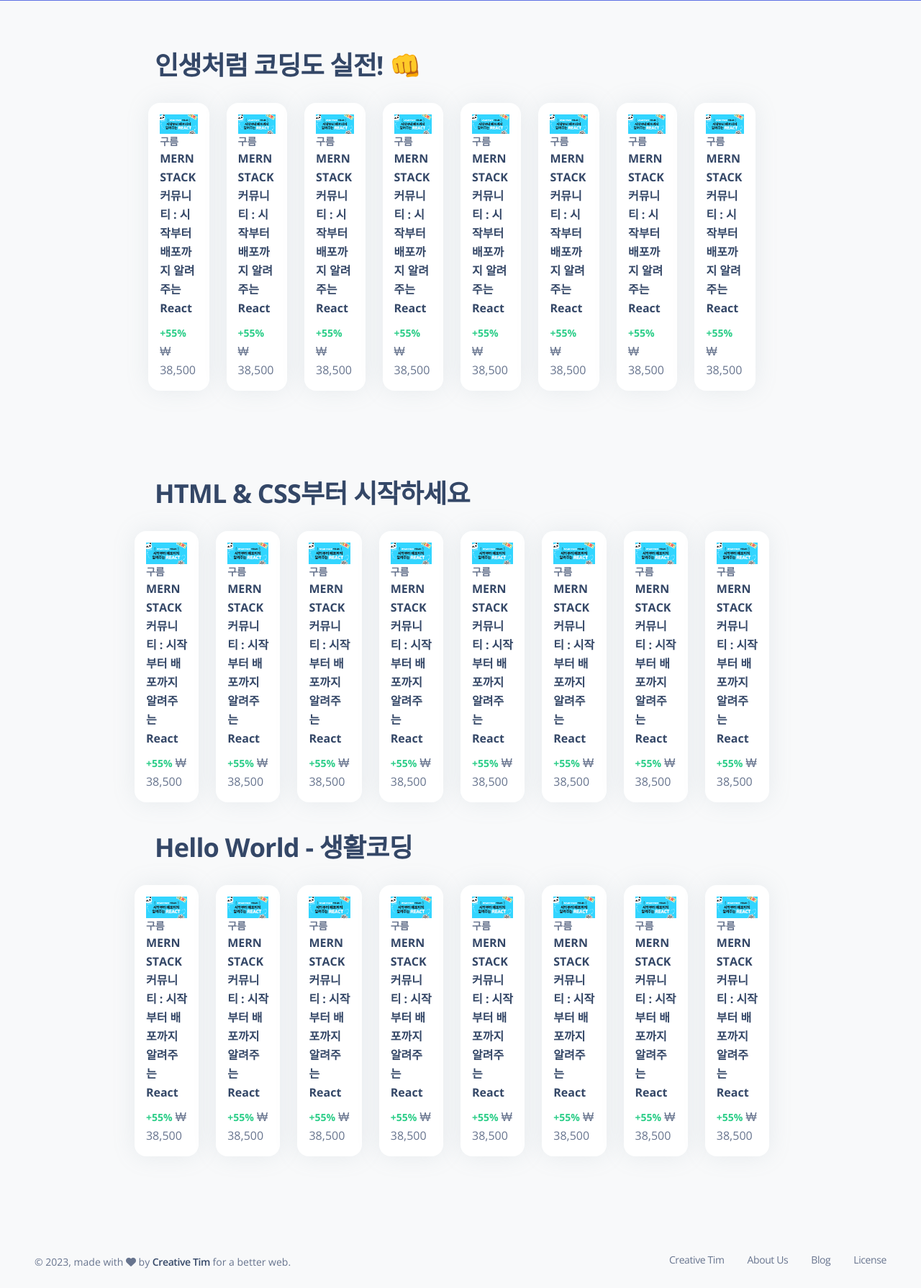
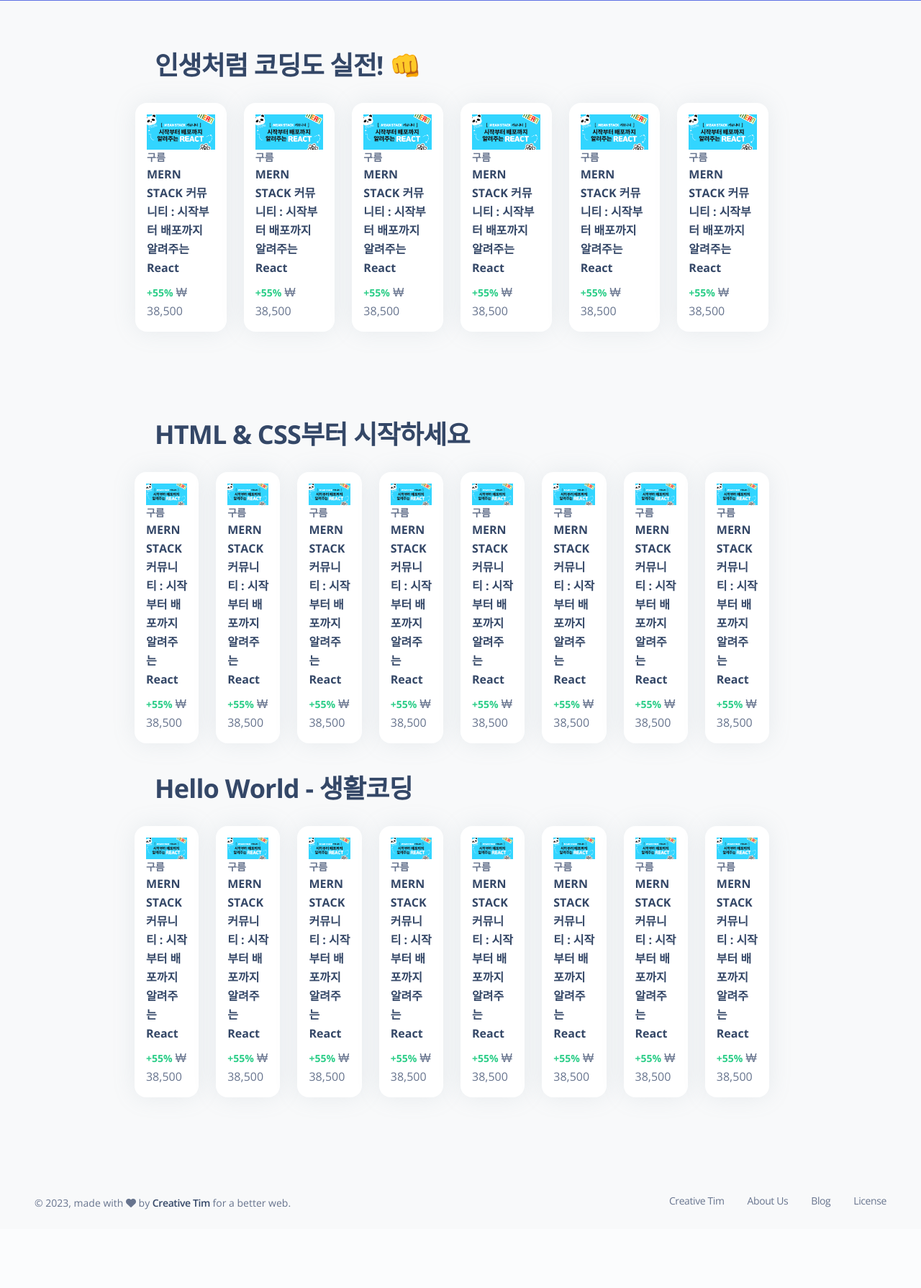
Before and after one commit to ujeongoh/devcombine, a Django app: page /courses/ in a window 1280 px wide. Shown: the part 99-1889 px from the top of the page at 72% size. After the commit the page ends 1780 px from the top, so only its background shows below. Run offline with Django 4.2, Linux system fonts and the light colour scheme; parts of the project's set-up code (start-up, migrations or seed data) failed here and were passed over; some libraries are stand-ins or nearby versions.

Commit message:
design : UI 수정
디테일, 메인페이지 수정

```diff
--- a/courses/templates/courses/index.html
+++ b/courses/templates/courses/index.html
@@ -3,11 +3,13 @@
 {% block content %}
 <div class="container" style="padding: 30px 100px;">
   <div class="row" style="padding:10px;">
+
     <div class="row">
       <h2 style="margin-left: 35px;">인생처럼 코딩도 실전! 👊</h2>
     </div>
     <div class="row" style="justify-content: center;padding: 20px 20px 100px 20px;">
-      <div class="col-xl-1-2 col-sm-1-2 mb-xl-0 mb-4">
+
+      <div class="col-xl-2 col-sm-1-2 mb-xl-0 mb-4">
         <div class="card">
           <div class="card-body p-3">
             <div class="row">
@@ -26,7 +28,8 @@
           </div>
         </div>
       </div>
-      <div class="col-xl-1-2 col-sm-1-2 mb-xl-0 mb-4">
+
+      <div class="col-xl-2 col-sm-1-2 mb-xl-0 mb-4">
         <div class="card">
           <div class="card-body p-3">
             <div class="row">
@@ -45,7 +48,7 @@
           </div>
         </div>
       </div>
-      <div class="col-xl-1-2 col-sm-1-2 mb-xl-0 mb-4">
+      <div class="col-xl-2 col-sm-1-2 mb-xl-0 mb-4">
         <div class="card">
           <div class="card-body p-3">
             <div class="row">
@@ -64,7 +67,7 @@
           </div>
         </div>
       </div>
-      <div class="col-xl-1-2 col-sm-1-2 mb-xl-0 mb-4">
+      <div class="col-xl-2 col-sm-1-2 mb-xl-0 mb-4">
         <div class="card">
           <div class="card-body p-3">
             <div class="row">
@@ -83,7 +86,7 @@
           </div>
         </div>
       </div>
-      <div class="col-xl-1-2 col-sm-1-2 mb-xl-0 mb-4">
+      <div class="col-xl-2 col-sm-1-2 mb-xl-0 mb-4">
         <div class="card">
           <div class="card-body p-3">
             <div class="row">
@@ -102,7 +105,7 @@
           </div>
         </div>
       </div>
-      <div class="col-xl-1-2 col-sm-1-2 mb-xl-0 mb-4">
+      <div class="col-xl-2 col-sm-1-2 mb-xl-0 mb-4">
         <div class="card">
           <div class="card-body p-3">
             <div class="row">
@@ -121,44 +124,7 @@
           </div>
         </div>
       </div>
-      <div class="col-xl-1-2 col-sm-1-2 mb-xl-0 mb-4">
-        <div class="card">
-          <div class="card-body p-3">
-            <div class="row">
-                <img class="border-radius-lg" src="{% static 'img/coverImage.png' %}">
-                <div class="numbers">
-                  <p class="text-sm mb-0 text-uppercase font-weight-bold">구름</p>
-                  <h6 class="font-weight-bolder">
-                    MERN STACK 커뮤니티 : 시작부터 배포까지 알려주는 React
-                  </h6>
-                  <p class="mb-0">
-                    <span class="text-success text-sm font-weight-bolder">+55%</span>
-                    ₩ 38,500
-                  </p>
-                </div>
-            </div>
-          </div>
-        </div>
-      </div>
-      <div class="col-xl-1-2 col-sm-1-2 mb-xl-0 mb-4">
-        <div class="card">
-          <div class="card-body p-3">
-            <div class="row">
-                <img class="border-radius-lg" src="{% static 'img/coverImage.png' %}">
-                <div class="numbers">
-                  <p class="text-sm mb-0 text-uppercase font-weight-bold">구름</p>
-                  <h6 class="font-weight-bolder">
-                    MERN STACK 커뮤니티 : 시작부터 배포까지 알려주는 React
-                  </h6>
-                  <p class="mb-0">
-                    <span class="text-success text-sm font-weight-bolder">+55%</span>
-                    ₩ 38,500
-                  </p>
-                </div>
-            </div>
-          </div>
-        </div>
-      </div>
+
     </div>
   </div>
 
--- a/templates/sidebar.html
+++ b/templates/sidebar.html
@@ -53,17 +53,17 @@
 
             </li> {% endcomment %}
 
-            <div class="form-check">
+            <div class="form-check" style="margin-left: 30px">
                 <input class="form-check-input" type="checkbox" value="" id="fcustomCheck1" checked="">
                 <label class="custom-control-label" for="customCheck1">python</label>
             </div>
 
-            <div class="form-check">
+            <div class="form-check" style="margin-left: 30px">
                 <input class="form-check-input" type="checkbox" value="" id="fcustomCheck1" checked="">
                 <label class="custom-control-label" for="customCheck1">django</label>
             </div>
 
-            <div class="form-check">
+            <div class="form-check" style="margin-left: 30px">
                 <input class="form-check-input" type="checkbox" value="" id="fcustomCheck1" checked="">
                 <label class="custom-control-label" for="customCheck1">easy</label>
             </div>
```
Also changed, not shown: courses/templates/courses/detail.html (+8 -7 lines), courses/migrations/0002_userprofile_remove_tag_course_course_dislikes_and_more.py (deleted).
